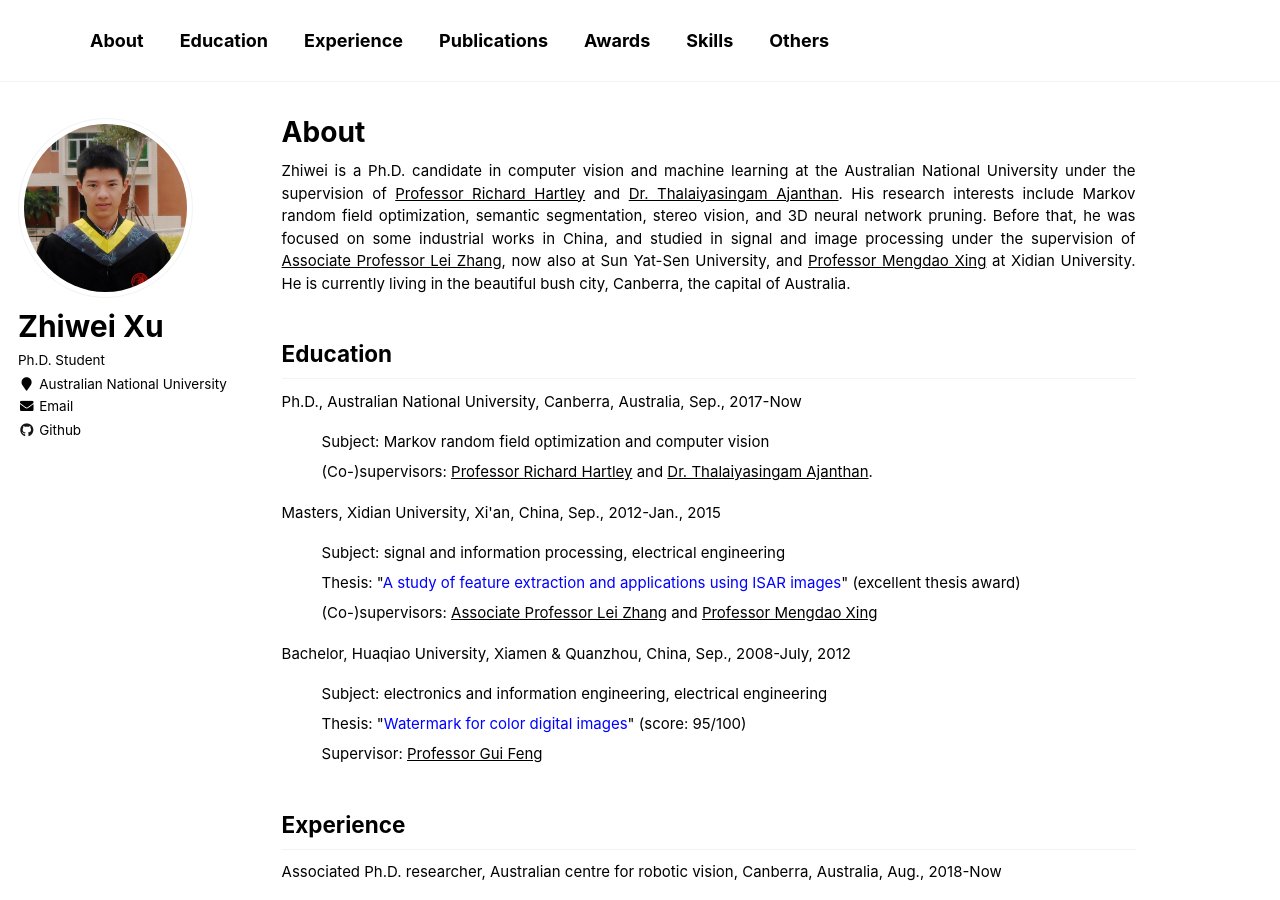
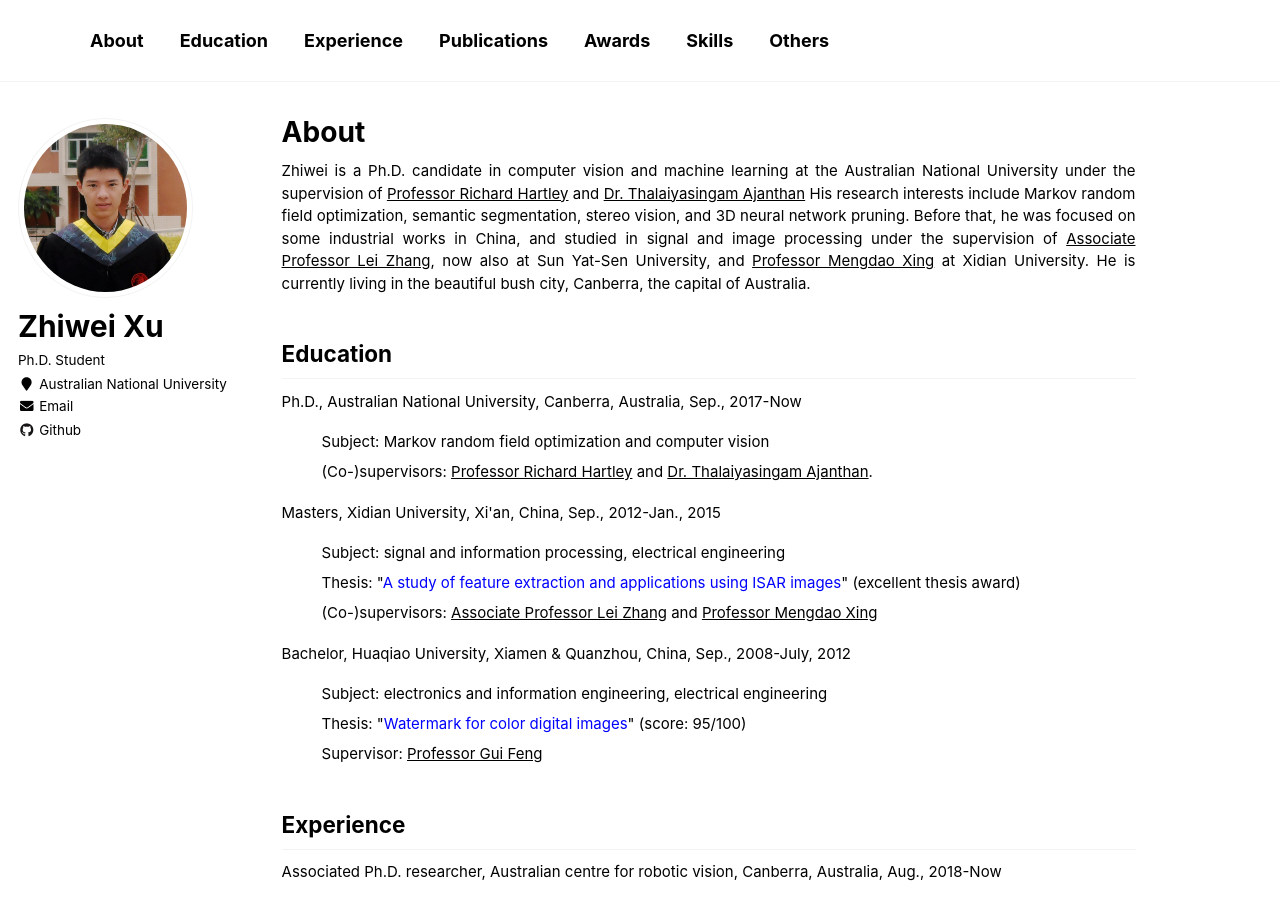
Before and after one commit to zwxu064/zwxu064.github.io, a Jekyll site: the page built from _pages/about.html, in a window 1280 px wide and 900 px high. Built offline with Jekyll 4.4.1, drawn with Linux system fonts in a browser that asks for light colours.

```diff
--- a/_pages/about.html
+++ b/_pages/about.html
@@ -8,7 +8,7 @@
   - /about.md
 ---
 
-<p> Zhiwei is a Ph.D. candidate in computer vision and machine learning at the Australian National University under the supervision of <a style="color: inherit; text-decoration: underline;" href="http://users.cecs.anu.edu.au/~hartley/" target="_blank">Professor Richard Hartley</a> and <a style="color: inherit; text-decoration: underline;" href="https://tajanthan.github.io/" target="_blank">Dr. Thalaiyasingam Ajanthan</a>.
+<p> Zhiwei is a Ph.D. candidate in computer vision and machine learning at the Australian National University under the supervision of <a style="color: inherit; text-decoration: underline;" href="http://users.cecs.anu.edu.au/~hartley/" target="_blank">Professor Richard Hartley</a> and <a style="color: inherit; text-decoration: underline;" href="https://tajanthan.github.io/" target="_blank">Dr. Thalaiyasingam Ajanthan</a>
   His research interests include Markov random field optimization, semantic segmentation, stereo vision, and 3D neural network pruning.
   Before that, he was focused on some industrial works in China, and studied in signal and image processing under the supervision of <a style="color: inherit; text-decoration: underline;" href="https://web.xidian.edu.cn/zhanglei/" target="_blank">Associate Professor Lei Zhang</a>, now also at Sun Yat-Sen University, and  <a style="color: inherit; text-decoration: underline;" href="https://web.xidian.edu.cn/mdxing/" target="_blank">Professor Mengdao Xing</a> at Xidian University.
   He is currently living in the beautiful bush city, Canberra, the capital of Australia.</p>
```
